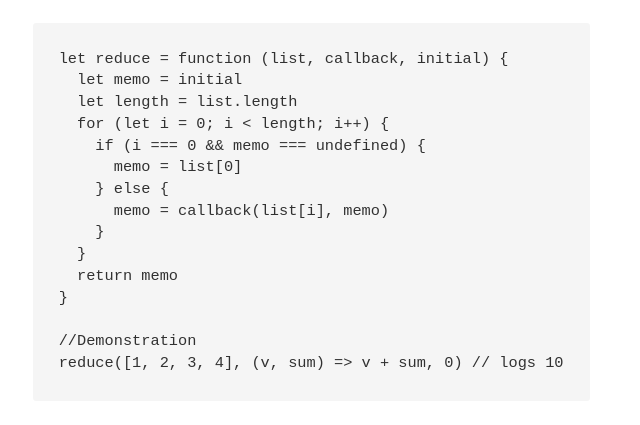
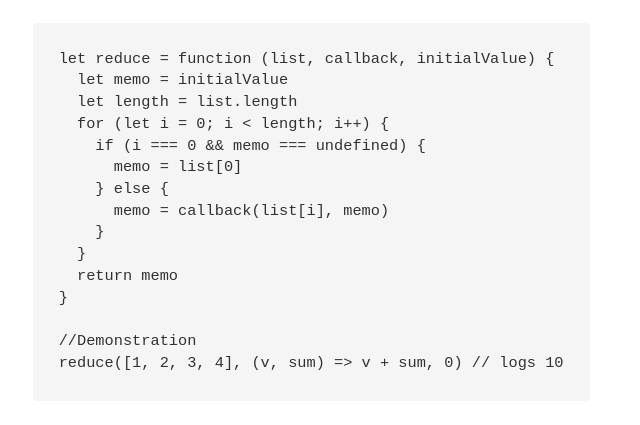
Before and after one commit to SskYwaLkeR/my-blog, a Gatsby site: page /Roots-of-functional-programming/ in a window 1280 px wide. Shown: the part 2186-2611 px from the top of the page, 147-787 px from the left. Built offline with nearby package versions, Linux system fonts and the light colour scheme; Gatsby itself is replaced by a stand-in of ours; some packages are replaced by stand-ins of ours; code samples lack their colours.

Commit message:
fixed typos

````diff
--- a/src/markdown-pages/Roots-of-functional-programming.md
+++ b/src/markdown-pages/Roots-of-functional-programming.md
@@ -44,7 +44,7 @@ console.log(mapArr) // [1,2,3]
 
 Why we use map over regular `for` is because we do not want to mutate data while iterating over it and with map as it returns a new array of data and also it does not affect the actual data that is being used to iterate over. Here's [link](https://github.com/SskYwaLkeR/map-Function-For-Array-And-Objects/blob/master/index.js) to the above code.
 
-### forEach
+### forEach()
 
 JS forEach method allows you to execute a provided function once for each array element. It calls provided callback once for each element in arrray. I just have genralised it, to be used with objects along with arrays.
 
@@ -80,13 +80,13 @@ _.each(arr, cbFunction) //logs 1 2 3 and 0 1 2 (indexes)
 
 [Github link](https://github.com/SskYwaLkeR/iterables/blob/master/index.js) for the above code.
 
-### .reduce
+### .reduce()
 
 The reduce method result in single value output, using a **reducer** (that we provide) function on each element.
 
 ```js
-let reduce = function (list, callback, initial) {
-  let memo = initial
+let reduce = function (list, callback, initialValue) {
+  let memo = initialValue
   let length = list.length
   for (let i = 0; i < length; i++) {
     if (i === 0 && memo === undefined) {
````
